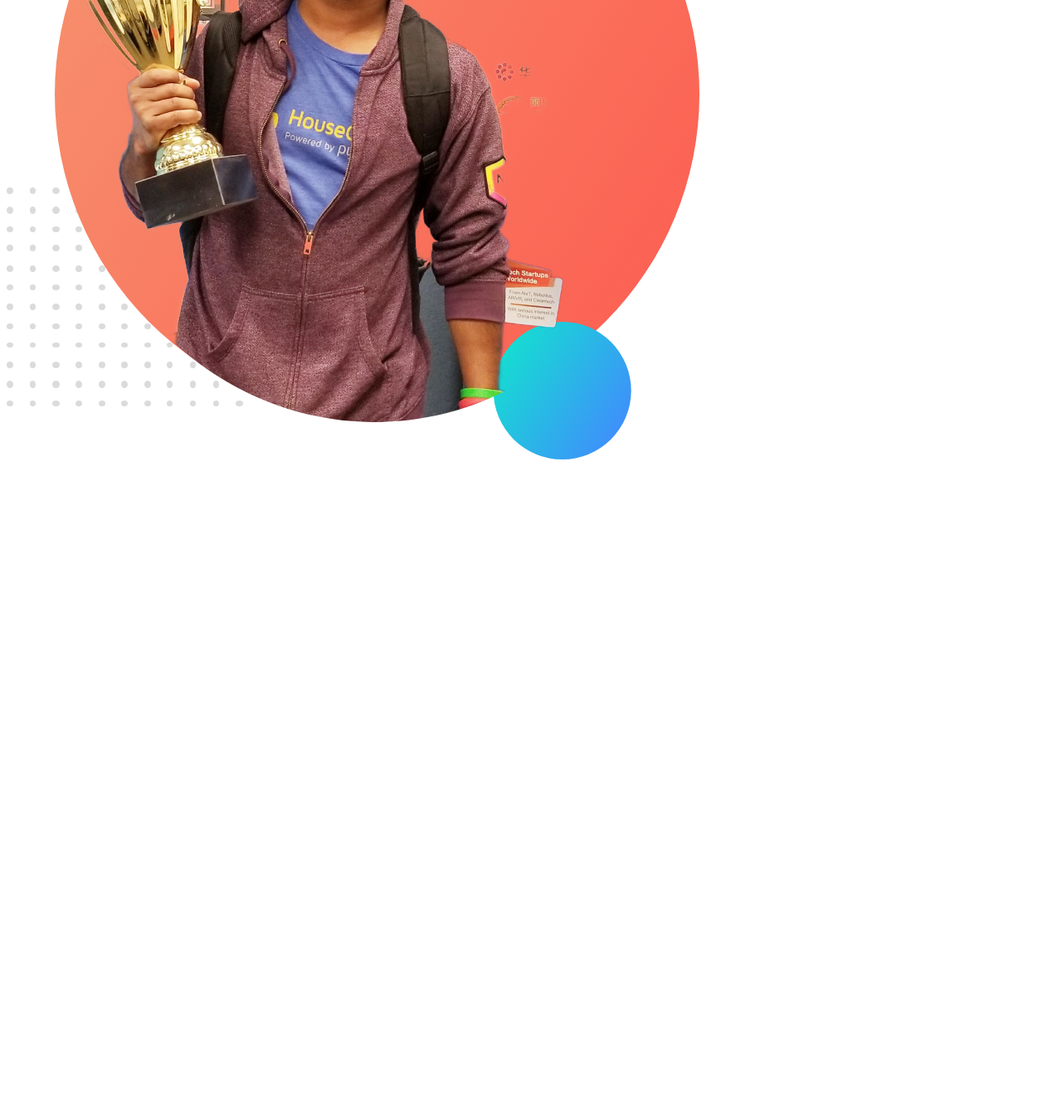
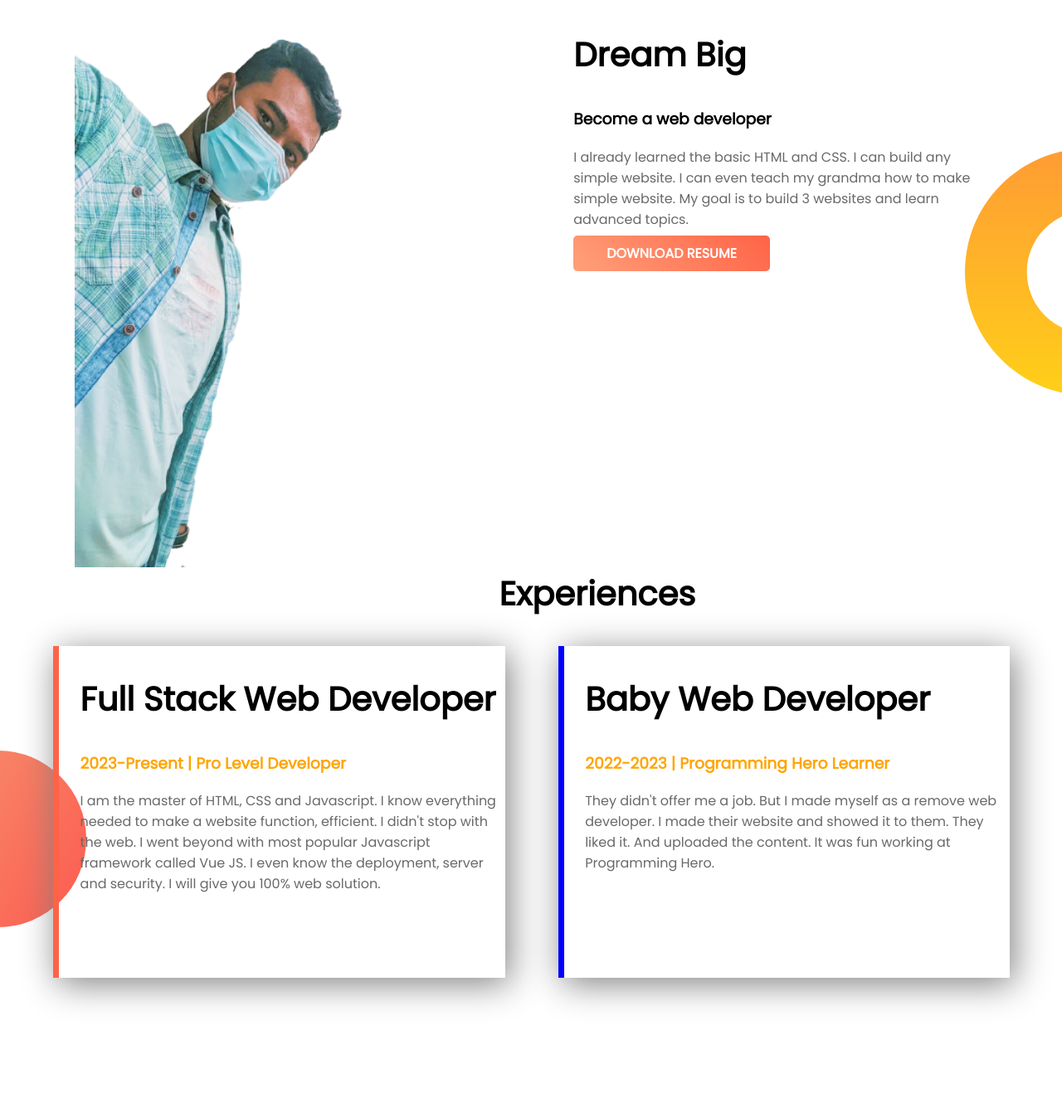
Before and after one commit to SHEIKHHASANUZZAMAN/developer-portfollio, a plain HTML site: page index.html in a window 1280 px wide. Shown: the part 647-1983 px from the top of the page at 83% size. Before the commit the page ends 1216 px from the top, so only its background shows below. Drawn offline with Linux system fonts and the light colour scheme.

Commit message:
Pic&Style

```diff
--- a/index.html
+++ b/index.html
@@ -2,19 +2,49 @@
 <html lang="en">
 <head>
     <meta charset="UTF-8">
-    <meta http-equiv="X-UA-Compatible" content="IE=edge">
     <meta name="viewport" content="width=device-width, initial-scale=1.0">
-    <title>Hasan Portfolio</title>
-    <link rel="preconnect" href="https://fonts.googleapis.com">
-    <link rel="preconnect" href="https://fonts.gstatic.com" crossorigin>
-    <link href="https://fonts.googleapis.com/css2?family=Poppins:wght@300;500&display=swap" rel="stylesheet">
+    <meta http-equiv="X-UA-Compatible" content="ie=edge">
+    <title>Hasan Sheikh Website</title>
+    <link href="https://fonts.googleapis.com/css?family=Poppins&display=swap" rel="stylesheet">
     <link rel="stylesheet" href="style.css">
 </head>
 <body>
-    <h1>Welcome To</h1>
-    <h1><span class="orange-color">Hasan Sheikh</span> World</h1>
-    <h3>My Dream,Become a Programmer </h3>
-    <h4>You might saw me jumping, climbing buildings, and stopping trains. But nobody pays me a dime for that work. That's why I am learning and mastering web development. I will not stop until I become the Web Development Hero.</h4>
-    <img src="images/jhankar.png" alt="">
+    <section class="top-banner">
+        <div class="half-width">
+            <h1>Welcome To</h1>
+            <h1><span>Hasan Sheikh</span> World</h1>
+            <h3>Crazy Programmer</h3>
+            <p>Programming is my Dream. I'm started my programming journey with my best teacher Jhakar Mahbub Vaia.Inshallah i will complete my every task with every module every . I will not stop until I become the Web Development Hero.</p>
+            <a class="anchor-button" target="_blank" href="https://www.facebook.com/sheikh.shohag.3532">HIRE ME</a>
+        </div>
+        <div class="half-width">
+            <img src="images/skpic3.png" alt="">
+        </div>
+    </section>
+    <section class="dream-area">
+        <div class="half-width">
+            <img src="images/skpic2.png" alt="">
+        </div>
+        <div class="half-width">
+            <h2>Dream Big</h2>
+            <h3>Become a web developer</h3>
+            <p>I already learned the basic HTML and CSS. I can build any simple website. I can even teach my grandma how to make simple website. My goal is to build 3 websites and learn advanced topics.</p>
+            <a class="anchor-button" href="">DOWNLOAD RESUME</a>
+        </div>
+    </section>
+    <section class="experience-area">
+        <h2>Experiences</h2>
+        <div class="half-width" id="full-stack">
+            <h2>Full Stack Web Developer</h2>
+            <h3>2023-Present | Pro Level Developer</h3>
+            <p>I am the master of HTML, CSS and Javascript. I know everything needed to make a website function, efficient. I didn't stop with the web. I went beyond with most popular Javascript framework called Vue JS. I even know the deployment, server and security. I will give you 100% web solution.</p>
+        </div>
+        <div class="half-width" id="baby-web">
+            <h2>Baby Web Developer</h2>
+            <h3>2022-2023 | Programming Hero Learner</h3>
+            <p>They didn't offer me a job. But I made myself as a remove web developer. I made their website and showed it to them. They liked it. And uploaded the content. It was fun working at Programming Hero.</p>
+        </div>
+    </section>
+
 </body>
 </html>
--- a/style.css
+++ b/style.css
@@ -1,7 +1,70 @@
 body{
+    margin: 0;
     font-family: 'Poppins', sans-serif;
 }
-h1{font-size: 50px;}
-.orange-color{
+section{
+    height: 500px;
+    padding-bottom: 150px;
+}
+.top-banner{
+    background-image: url("images/top-banner.png");
+    background-repeat: no-repeat;
+}
+.half-width{
+    width:40%;
+    float: left;
+    margin-left: 5%;
+    padding-left: 2%;
+}
+h1{
+    font-size: 50px;
+}
+h1 span{
+    color: orangered;
+}
+.half-width img{
+    width: 100%;
+}
+.anchor-button{
+    text-decoration: none;
+    background: linear-gradient(45deg, lightsalmon, tomato);
+    padding: 10px 40px;
+    border-radius: 5px;
+    color: white;
+    font-weight: 700;
+}
+p{
+    color: dimgray;
+}
+.dream-area{
+    background-image: url("images/dream-bg.png");
+    background-repeat: no-repeat;
+    background-position: right;
+}
+h2{
+    font-size: 40px;
+}
+.experience-area{
+    background-image: url("images/exp-bg.png");
+    background-repeat: no-repeat;
+    background-position: left;
+}
+.experience-area h3{
     color: orange;
 }
+
+.experience-area div{
+    box-shadow: 5px 7px 40px gray;
+    height: 80%;
+}
+#full-stack{
+    border-left: 7px solid tomato;
+}
+#baby-web{
+    border-left: 7px solid;
+    border-image: linear-gradient(blue 100%, cyan 100%);
+    border-image-slice: 1;
+}
+footer p{
+    text-align: center;
+}
```
Also changed, not shown: images/skpic2.png (added), images/skpic3.png (added), 1 other file.
